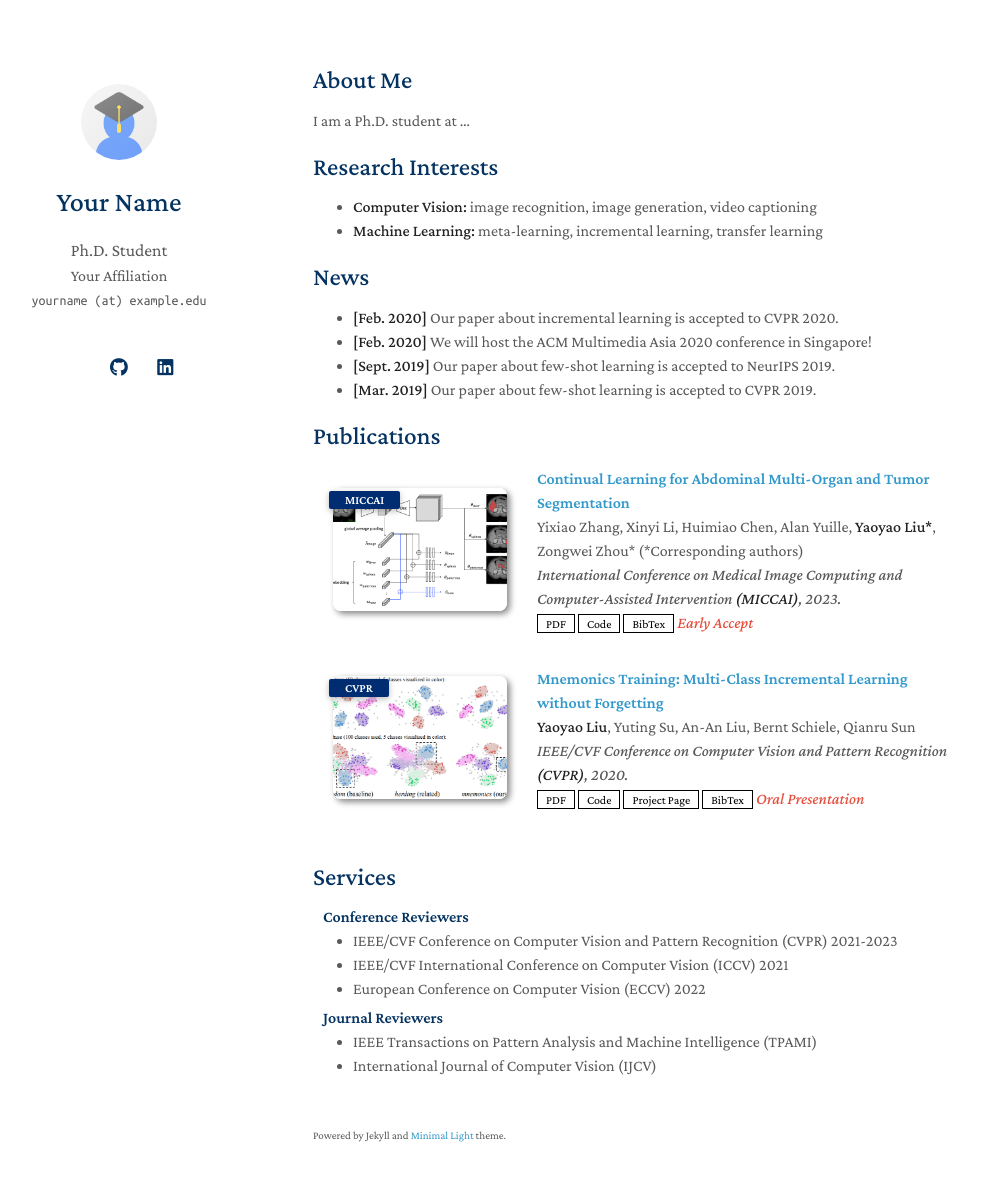
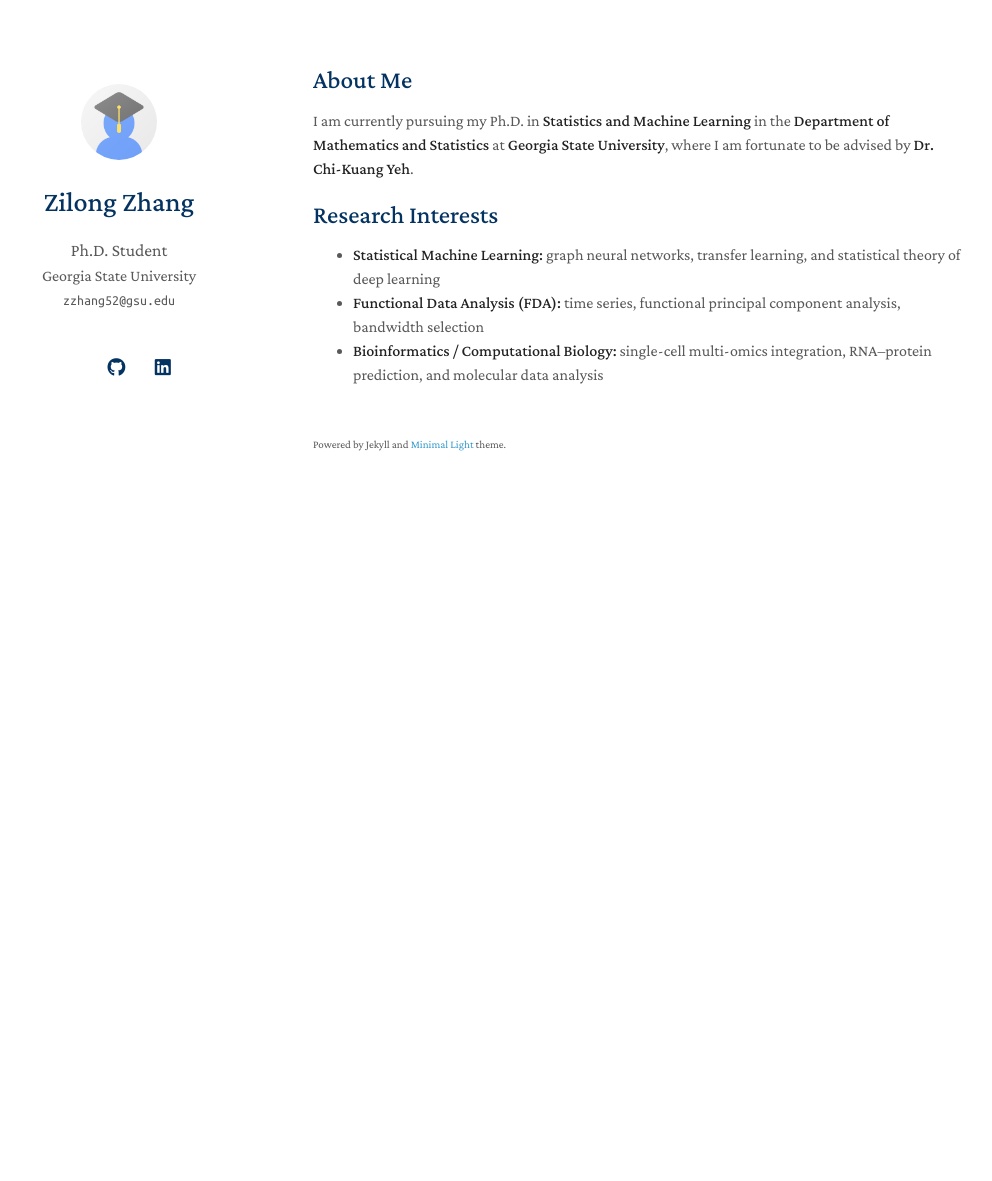
Before and after one commit to zilong7832/zilong7832.github.io, a Jekyll site: the page built from index.md, in a window 1280 px wide and 1216 px high. Shown: the top 1181 px of the window, without its empty margins (157-1149 px from the left). Built offline with Jekyll 4.4.1, drawn with Linux system fonts in a browser that asks for light colours; a style sheet for code colours, icons or effects is not loaded; our own code applies the rules of GitHub Pages for plain Markdown files.

Commit message:
update publications and config for new site layout

```diff
--- a/_config.yml
+++ b/_config.yml
@@ -1,28 +1,28 @@
 # Basic Information
-title: Your Name
+title: Zilong Zhang
 position: Ph.D. Student
-affiliation: Your Affiliation
-email: yourname (at) example.edu
+affiliation: Georgia State University
+email: zzhang52@gsu.edu
 
 # Search Engine Optimization (SEO)
 # The following information is used to improve the website traffic from search engines, e.g., Google.
-keywords: minimal light
-description: The Minimal Light is a simple and elegant jekyll theme for academic personal homepage.
-canonical: https://minimal-light-theme.yliu.me/
+keywords: Statistical Machine Learning, Functional Data Analysis, Bioinformatics
+description: Ph.D. student in Statistics and Machine Learning, Department of Mathematics and Statistics
+canonical: https://zilong7832.github.io/
 
 # Links
 # If you don't need one of them, you may delete the corresponding line.
-google_scholar: https://scholar.google.com/
-cv_link: assets/files/curriculum_vitae.pdf
-github_link: https://github.com/
-linkedin: https://www.linkedin.com/
-twitter: https://twitter.com/
+google_scholar: https://scholar.google.com/citations?user=f4NVbcUAAAAJ&hl=en
+# cv_link: assets/files/cv.pdf
+github_link: https://github.com/zilong7832
+linkedin: https://www.linkedin.com/in/zilong-zhang-b983b62b1/
+# twitter: https://twitter.com/
 
 # Images (e.g., your profile picture and your website's favicon)
 # "favicon" and "favicon_dark" are used for the light and dark modes, respectively.
 avatar: ./assets/img/avatar.png
 favicon: ./assets/img/favicon.png
-favicon_dark: ./assets/img/favicon-dark.png
+favicon_dark: ./assets/img/favicon.png
 
 # Footnote
 # You may use the option to disable the footnote, "Powered by Jekyll and Minimal Light theme."
@@ -38,11 +38,20 @@ font: "Serif" # or "Sans Serif"
 
 # Google Analytics ID
 # Please remove this if you don't use Google Analytics
-google_analytics: UA-111540567-4
+# google_analytics: UA-111540567-4
 
 # Use this project as a remote theme for GitHub Pages
 # See the guide here: https://docs.github.com/en/pages/setting-up-a-github-pages-site-with-jekyll/adding-a-theme-to-your-github-pages-site-using-jekyll
 remote_theme: yaoyao-liu/minimal-light
+
+menu:
+  - name: "Home"
+    url: "/"
+  - name: "Publications"
+    url: "/publications"
+  - name: "CV"
+    url: "/cv"
+
 
 # The following files will be removed from the generated website.
 exclude:
--- a/index.md
+++ b/index.md
@@ -4,20 +4,10 @@ layout: homepage
 
 ## About Me
 
-I am a Ph.D. student at ...
+I am currently pursuing my Ph.D. in **Statistics and Machine Learning** in the **Department of Mathematics and Statistics** at **Georgia State University**,  where I am fortunate to be advised by [**Dr. Chi-Kuang Yeh**](https://chikuang.github.io/).
 
 ## Research Interests
 
-- **Computer Vision:** image recognition, image generation, video captioning
-- **Machine Learning:** meta-learning, incremental learning, transfer learning
-
-## News
-
-- **[Feb. 2020]** Our paper about incremental learning is accepted to CVPR 2020.
-- **[Feb. 2020]** We will host the ACM Multimedia Asia 2020 conference in Singapore!
-- **[Sept. 2019]** Our paper about few-shot learning is accepted to NeurIPS 2019.
-- **[Mar. 2019]** Our paper about few-shot learning is accepted to CVPR 2019.
-
-{% include_relative _includes/publications.md %}
-
-{% include_relative _includes/services.md %}
+- **Statistical Machine Learning:** graph neural networks, transfer learning, and statistical theory of deep learning
+- **Functional Data Analysis (FDA):** time series, functional principal component analysis, bandwidth selection
+- **Bioinformatics / Computational Biology:** single-cell multi-omics integration, RNA–protein prediction, and molecular data analysis
```
Also changed, not shown: _includes/sidebar.html (added, +36 -0 lines), cv.md (added, +12 -0 lines), publications.md (added, +7 -0 lines), assets/img/favicon.png, 2 other files.
